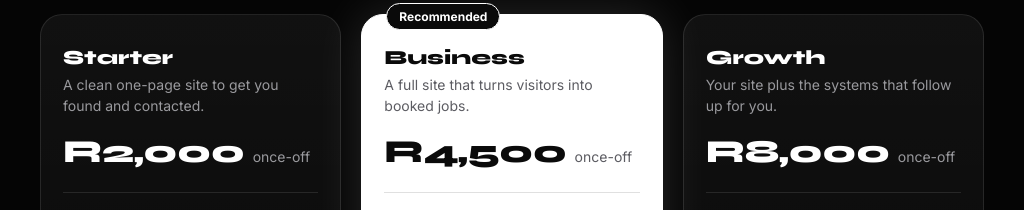
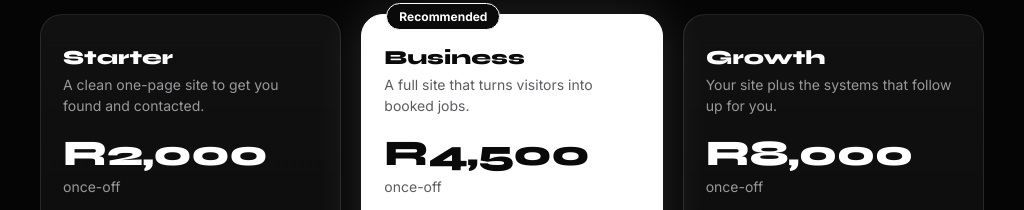
Before and after one commit to wst7figs/jp-bookedtobuilt, a plain HTML site: page index.html in a window 1024 px wide. Shown: the part 2846-3056 px from the top of the page. Drawn offline with Linux system fonts and the light colour scheme.

Commit message:
Pricing: put "once-off" under the price so it never runs out of the card
Co-Authored-By: Claude Opus 5.5 <noreply@anthropic.com>

```diff
--- a/index.html
+++ b/index.html
@@ -418,7 +418,7 @@
   }
   .plan-name{font-family:'Syne',sans-serif;font-weight:800;font-size:20px}
   .plan-for{font-size:14px;color:var(--muted);margin-top:4px;line-height:1.5}
-  .plan-price{display:flex;align-items:baseline;gap:8px;margin:20px 0 4px}
+  .plan-price{display:flex;flex-direction:column;align-items:flex-start;gap:6px;margin:20px 0 4px}
   .plan-price b{font-family:'Syne',sans-serif;font-weight:800;font-size:42px;letter-spacing:-.01em;line-height:1}
   .plan-price span{font-size:14px;color:var(--muted);white-space:nowrap}
   .plan ul{list-style:none;display:grid;gap:11px;margin:20px 0 26px;padding-top:20px;border-top:1px solid var(--line)}
@@ -698,7 +698,7 @@
     .step::before{left:22px;top:22px}
     .plans{grid-template-columns:repeat(3,minmax(0,1fr));gap:20px;margin-top:34px;align-items:stretch}
     .plan{padding:34px 30px 30px}
-    .plan-price b{font-size:44px}
+    .plan-price b{font-size:clamp(38px,3.4vw,46px)}
     .links .link{gap:14px;padding:17px 18px}
     .links .link .arrow{display:none}
     .faq{display:grid;grid-template-columns:1fr 1fr;column-gap:56px;border-top:0;margin-top:30px}
@@ -722,8 +722,7 @@
     .links{grid-template-columns:1fr 1fr}
     .steps{grid-template-columns:1fr 1fr}
     .plan{padding:30px 22px 26px}
-    .plan-price b{font-size:32px}
-    .plan-price{flex-wrap:wrap;row-gap:4px}
+    .plan-price b{font-size:36px}
     .topbar-in{gap:22px;padding:0 28px}
     .topbar-links{gap:20px}
     .clients{display:block}
```
